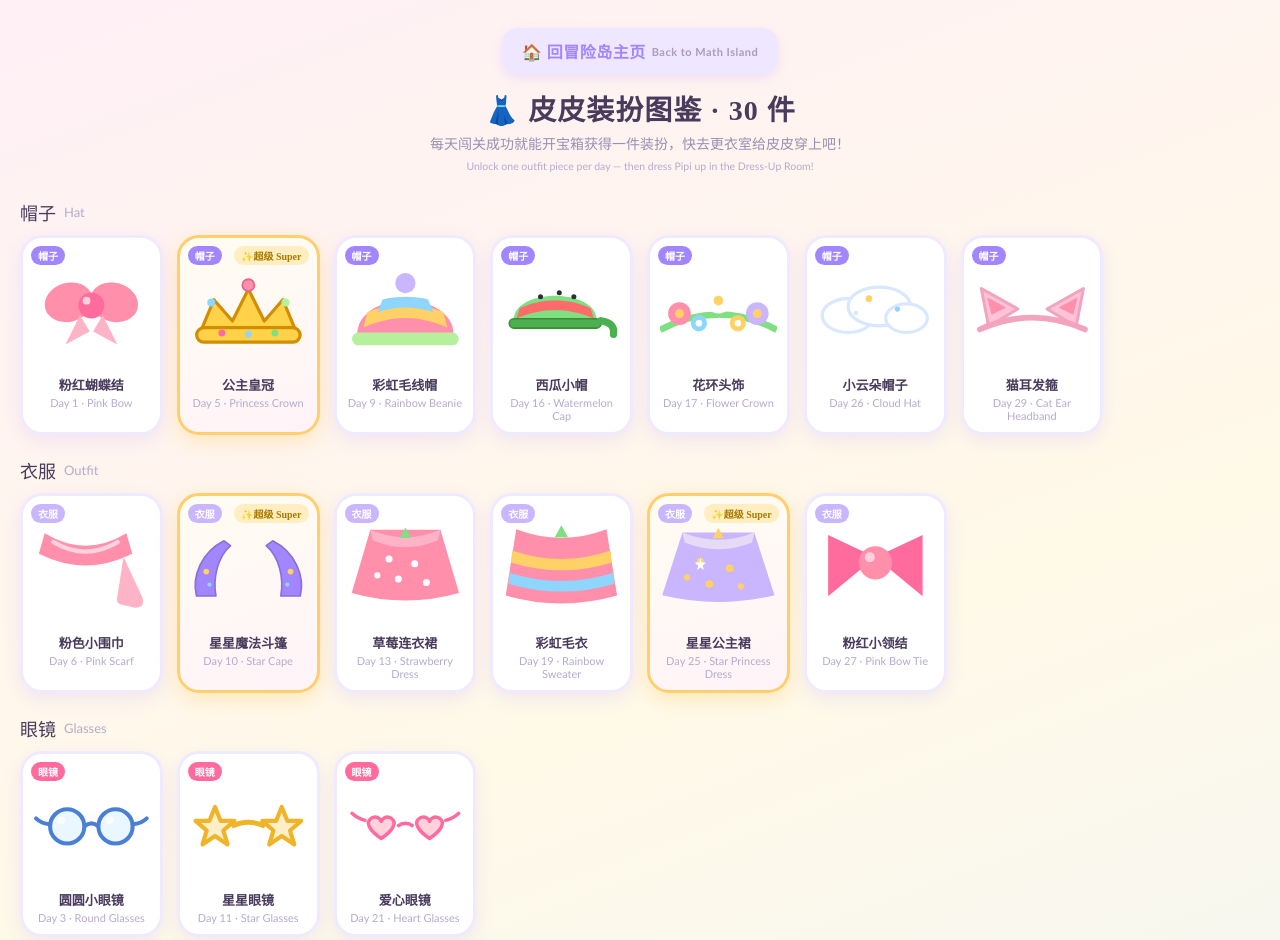
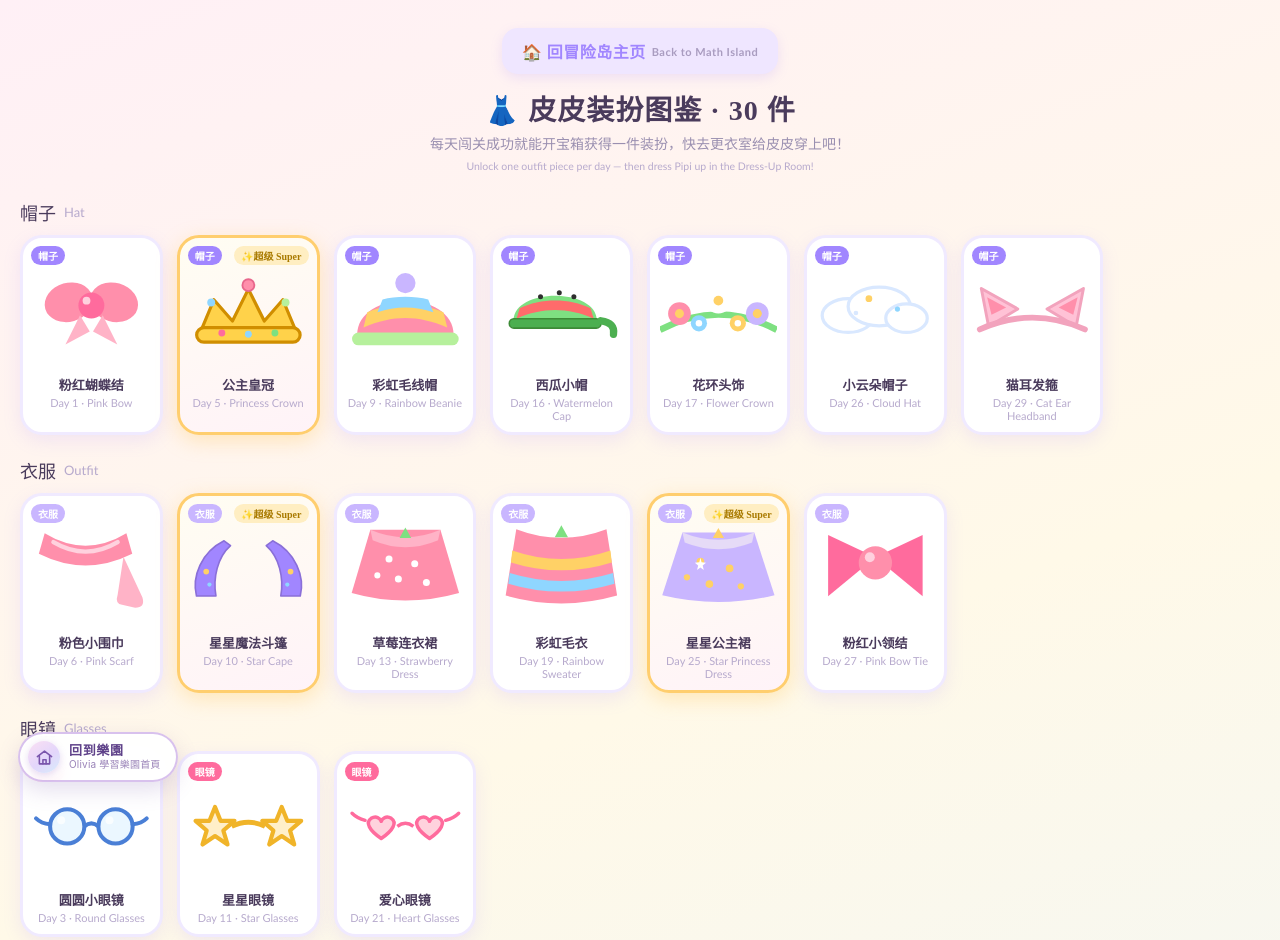
Before and after one commit to teacherqq/olivia, a plain HTML site: page math-adventure-island/stickers.html in a window 1280 px wide. Shown: the top 940 px of the page. Drawn offline with Linux system fonts and the light colour scheme.

Commit message:
Update math-adventure-island/stickers.html

```diff
--- a/math-adventure-island/stickers.html
+++ b/math-adventure-island/stickers.html
@@ -45,6 +45,49 @@
   .slot[data-cat="acc"] .cat{background:#FFD166;color:#7a5f00;}
   .foot{text-align:center;color:#b7aacd;font-size:12px;margin-top:28px;line-height:1.8;}
   .foot .en{font-family:var(--latin);display:block;font-size:.7em;color:#c3b6d8;}
+</style>
+
+<style id="oliviaHomeStyle">
+/* ===== 回到學習樂園 · 統一導覽（勿刪） ===== */
+.oliviaHome.oliviaHome{
+  position:fixed;left:18px;bottom:18px;z-index:120;
+  display:inline-flex;align-items:center;gap:9px;
+  box-sizing:border-box;padding:7px 15px 7px 8px;
+  border:2px solid rgba(190,152,226,.6);border-radius:999px;
+  background:rgba(255,255,255,.94)!important;
+  color:#6B4E96!important;text-decoration:none!important;
+  font-family:"PingFang TC","Microsoft JhengHei","Noto Sans TC",-apple-system,BlinkMacSystemFont,"Segoe UI",sans-serif;
+  box-shadow:0 8px 22px rgba(122,92,168,.2),0 2px 0 rgba(255,255,255,.95) inset;
+  -webkit-backdrop-filter:blur(8px);backdrop-filter:blur(8px);
+  transition:transform .22s ease,box-shadow .22s ease,border-color .22s ease;
+  -webkit-tap-highlight-color:transparent;
+}
+.oliviaHome.oliviaHome:hover,.oliviaHome.oliviaHome:focus-visible{
+  transform:translateY(-3px) scale(1.045);
+  border-color:rgba(168,120,214,.9);
+  box-shadow:0 13px 28px rgba(122,92,168,.3),0 2px 0 rgba(255,255,255,.95) inset;
+  outline:none;
+}
+.oliviaHome.oliviaHome:active{transform:translateY(-1px) scale(1.01);}
+.oliviaHome__ico{
+  flex:0 0 auto;width:32px;height:32px;border-radius:50%;
+  display:grid;place-items:center;
+  background:linear-gradient(145deg,#FBE0F3 0%,#E3D6FB 55%,#D8ECFB 100%);
+  box-shadow:0 2px 7px rgba(150,110,205,.25);
+}
+.oliviaHome__ico svg{display:block;width:19px;height:19px;fill:none;stroke:#7A55AC;
+  stroke-width:2;stroke-linecap:round;stroke-linejoin:round;}
+.oliviaHome__txt{display:flex;flex-direction:column;line-height:1.18;white-space:nowrap;}
+.oliviaHome__txt b{font-size:13px;font-weight:800;letter-spacing:.05em;color:#5F4289;}
+.oliviaHome__txt i{font-style:normal;font-size:10px;letter-spacing:.02em;color:#9A83B8;}
+@media (max-width:640px){
+  .oliviaHome.oliviaHome{left:11px;bottom:11px;padding:6px 11px 6px 6px;gap:7px;}
+  .oliviaHome__ico{width:28px;height:28px;}
+  .oliviaHome__ico svg{width:17px;height:17px;}
+  .oliviaHome__txt b{font-size:12px;}
+  .oliviaHome__txt i{display:none;}
+}
+@media print{.oliviaHome.oliviaHome{display:none!important;}}
 </style>
 </head>
 <body>
@@ -164,5 +207,13 @@ CAT_META.forEach(([id])=>{
   root.appendChild(el);
 });
 </script>
+
+<a class="oliviaHome" href="../index.html?park=1"
+   title="回到 Olivia 學習樂園首頁" aria-label="回到 Olivia 學習樂園首頁">
+  <span class="oliviaHome__ico" aria-hidden="true">
+    <svg viewBox="0 0 24 24"><path d="M3 10.8 12 3.8l9 7"/><path d="M5.5 9.6V20h13V9.6"/><path d="M10 20v-5.2h4V20"/></svg>
+  </span>
+  <span class="oliviaHome__txt"><b>回到樂園</b><i>Olivia 學習樂園首頁</i></span>
+</a>
 </body>
 </html>
```
